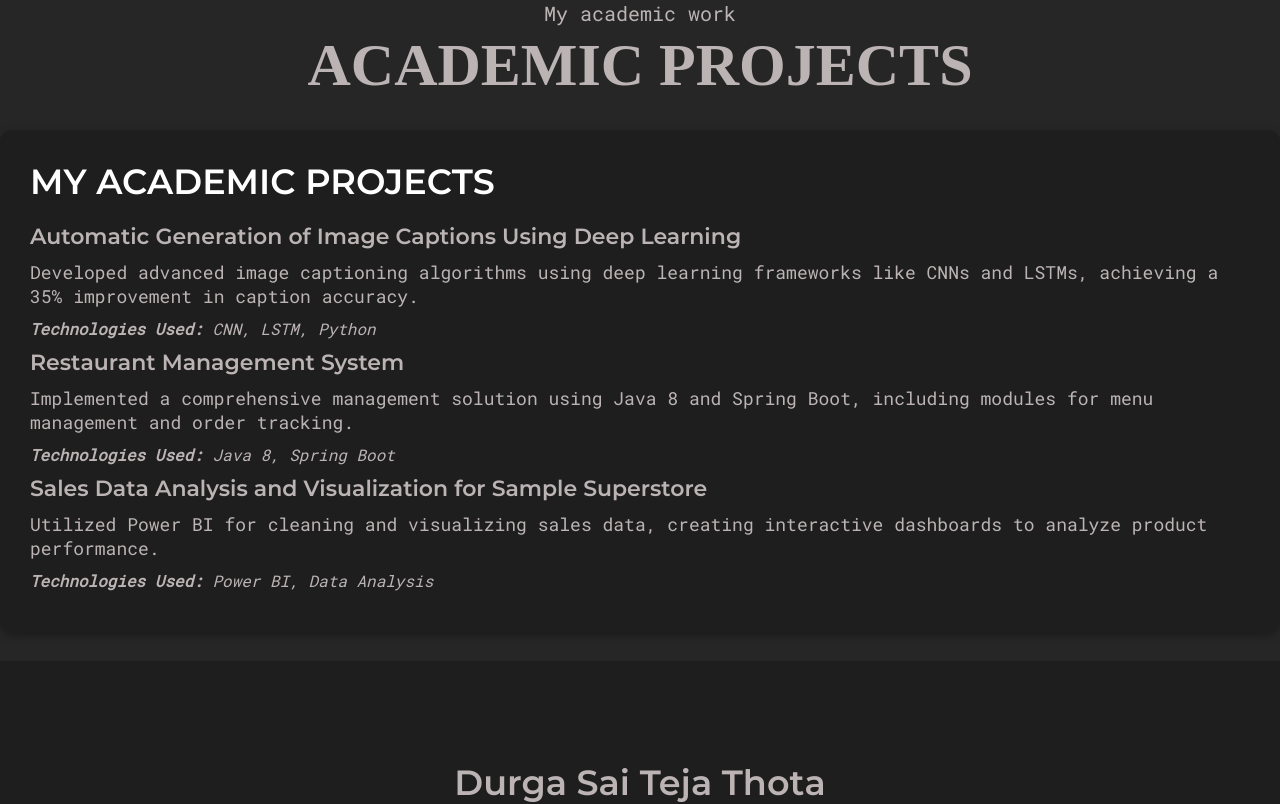
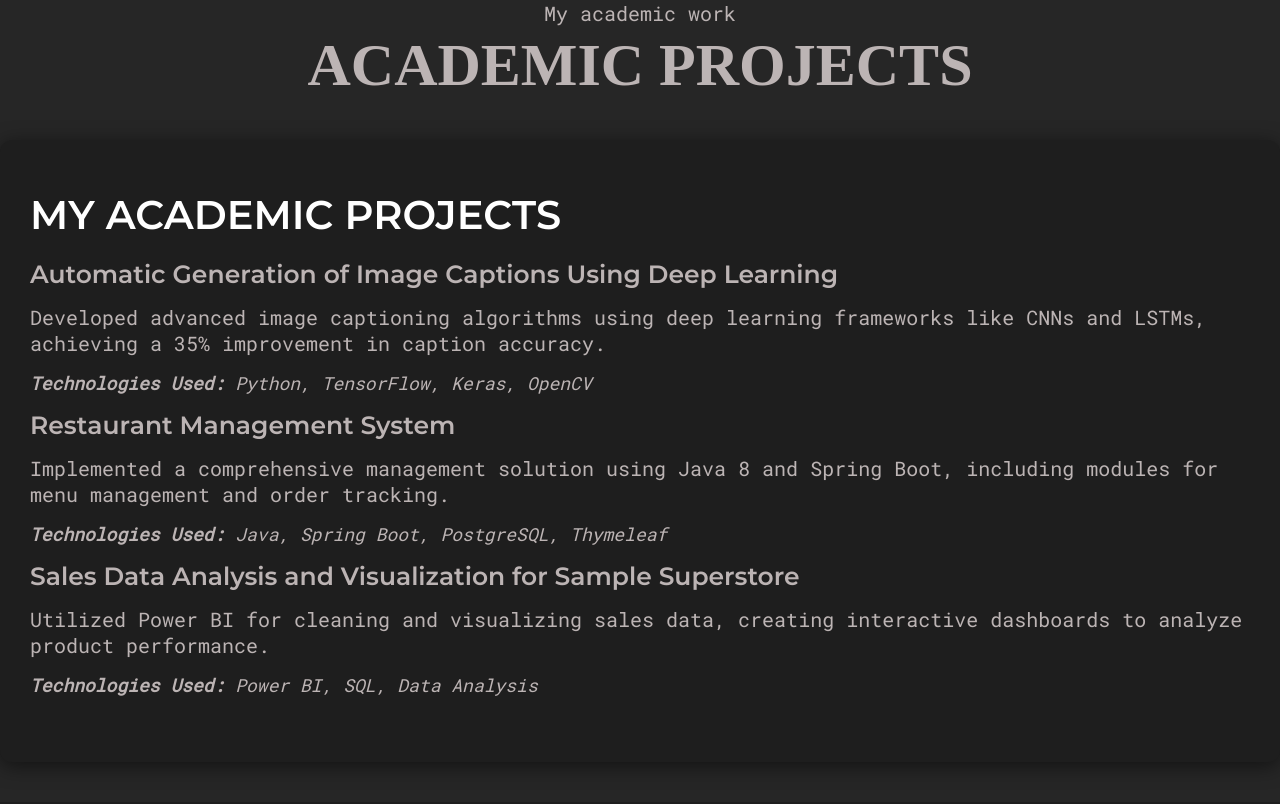
Before and after one commit to durgasaitejathota/durga-portfolio, a React (Create React App) app: page /experience in a window 1280 px wide. Shown: the top 804 px of the page. Built offline with nearby package versions, Linux system fonts and the light colour scheme; a web font is replaced by a local one.

Commit message:
Update ExperienceSection.js

```diff
--- a/src/components/ExperienceSection.js
+++ b/src/components/ExperienceSection.js
@@ -2,35 +2,45 @@ import React from 'react';
 import styled from 'styled-components';
 
 const ExperienceStyle = styled.div`
-  background-color: var(--deep-dark);
-  padding: 3rem;
-  border-radius: 12px;
-  box-shadow: 0px 4px 10px rgba(0, 0, 0, 0.3);
+  background-color: var(--deep-dark); /* Background color for highlighting */
+  padding: 5rem 3rem; /* Add padding for better spacing */
+  border-radius: 12px; /* Rounded corners */
+  box-shadow: 0px 4px 20px rgba(0, 0, 0, 0.5); /* Add a shadow for a 3D effect */
   text-align: left;
-  margin: 3rem 0;
+  margin: 4rem 0; /* Margin for spacing from other sections */
 
   h2 {
-    font-size: 3.5rem;
-    margin-bottom: 2rem;
-    color: var(--white);
+    font-size: 4rem; /* Larger font size for the heading */
+    margin-bottom: 2rem; /* Spacing below the heading */
+    color: var(--white); /* Color for the heading */
     text-transform: uppercase;
   }
 
   h3 {
-    font-size: 2.2rem;
-    margin-bottom: 1rem;
-    color: var(--gray-1);
+    font-size: 2.5rem; /* Font size for project titles */
+    margin-bottom: 1.5rem;
+    color: var(--gray-1); /* Color for titles */
   }
 
   p {
-    font-size: 1.8rem;
-    margin-bottom: 1rem;
+    font-size: 2rem; /* Font size for project descriptions */
+    margin-bottom: 1.5rem;
     color: var(--light-gray);
   }
 
   .environment {
-    font-size: 1.6rem;
+    font-size: 1.8rem; /* Font size for environment details */
     font-style: italic;
+    color: var(--light-gray);
+  }
+
+  ul {
+    list-style-type: disc; /* Bullet points for list items */
+    margin-left: 2rem;
+  }
+
+  li {
+    margin-bottom: 1.5rem; /* Spacing between list items */
     color: var(--light-gray);
   }
 `;
@@ -41,18 +51,24 @@ export default function ExperienceSection() {
       <h2>My Academic Projects</h2>
       <div>
         <h3>Automatic Generation of Image Captions Using Deep Learning</h3>
-        <p>Developed advanced image captioning algorithms using deep learning frameworks like CNNs and LSTMs, achieving a 35% improvement in caption accuracy.</p>
-        <p className="environment"><strong>Technologies Used:</strong> CNN, LSTM, Python</p>
+        <p>
+          Developed advanced image captioning algorithms using deep learning frameworks like CNNs and LSTMs, achieving a 35% improvement in caption accuracy.
+        </p>
+        <p className="environment"><strong>Technologies Used:</strong> Python, TensorFlow, Keras, OpenCV</p>
       </div>
       <div>
         <h3>Restaurant Management System</h3>
-        <p>Implemented a comprehensive management solution using Java 8 and Spring Boot, including modules for menu management and order tracking.</p>
-        <p className="environment"><strong>Technologies Used:</strong> Java 8, Spring Boot</p>
+        <p>
+          Implemented a comprehensive management solution using Java 8 and Spring Boot, including modules for menu management and order tracking.
+        </p>
+        <p className="environment"><strong>Technologies Used:</strong> Java, Spring Boot, PostgreSQL, Thymeleaf</p>
       </div>
       <div>
         <h3>Sales Data Analysis and Visualization for Sample Superstore</h3>
-        <p>Utilized Power BI for cleaning and visualizing sales data, creating interactive dashboards to analyze product performance.</p>
-        <p className="environment"><strong>Technologies Used:</strong> Power BI, Data Analysis</p>
+        <p>
+          Utilized Power BI for cleaning and visualizing sales data, creating interactive dashboards to analyze product performance.
+        </p>
+        <p className="environment"><strong>Technologies Used:</strong> Power BI, SQL, Data Analysis</p>
       </div>
     </ExperienceStyle>
   );
```
